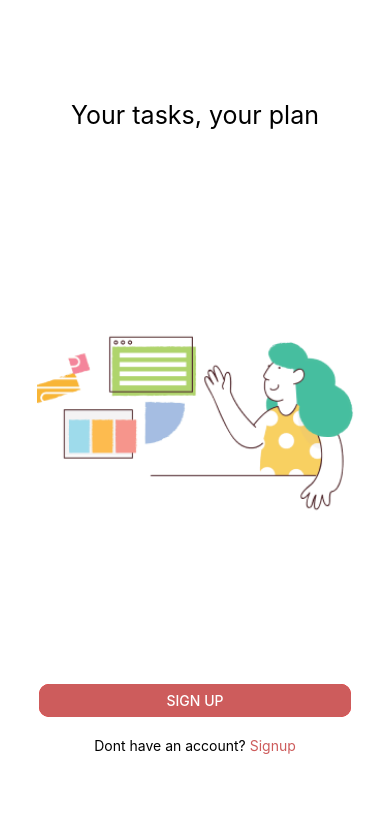
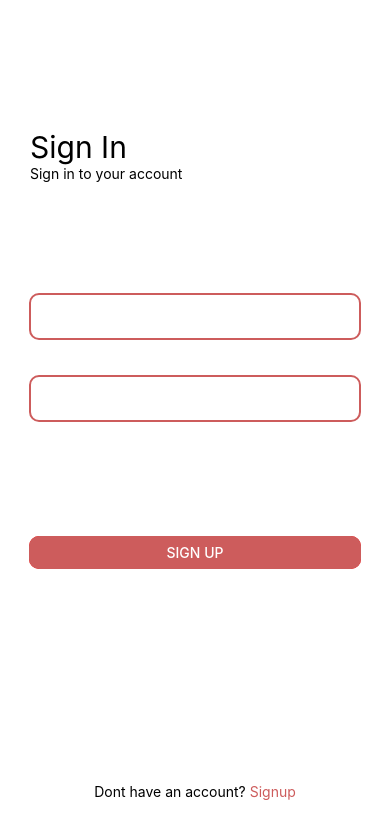
Before and after one commit to ChaavieNandakishor/task-manager-app, a React Native app: screen / in a window 390 px wide. Shown: the top 838 px of the page. Built offline with nearby package versions, Linux system fonts and the light colour scheme.

Commit message:
added:sign in page

```diff
--- a/App.js
+++ b/App.js
@@ -1,62 +1,12 @@
 import { StatusBar } from "expo-status-bar";
-import {
-  Button,
-  Image,
-  Pressable,
-  StyleSheet,
-  Text,
-  TouchableHighlight,
-  View,
-} from "react-native";
-import welcomeImage from "./assets/images/welcome.png";
+import Welcome from "./src/components/screens/Welcome";
+import Signin from "./src/components/screens/Signin";
 
 export default function App() {
   return (
-    <View style={styles.container}>
-      <StatusBar style="auto" />
-      <View style={{ paddingTop: 100, alignItems: "center" }}>
-        <Text style={{ fontSize: 25 }}>Your tasks, your plan</Text>
-      </View>
-      <View style={{ alignItems: "center" }}>
-        <Image source={welcomeImage} style={{ height: 250 }} />
-      </View>
-      <View
-        style={{
-          justifyContent: "space-around",
-          gap: 20,
-          display: "flex",
-          alignItems: "center",
-          paddingBottom: 90,
-        }}
-      >
-        <Pressable
-          style={{
-            width: "80%",
-            backgroundColor: "red",
-            borderRadius: 10,
-            overflow: "hidden",
-          }}
-        >
-          <Button color="#CD5C5C" title="Sign up" />
-        </Pressable>
-        <View style={{ display: "flex", flexDirection: "row" }}>
-          <Text>Dont have an account? </Text>
-          <Text style={{ color: "#CD5C5C" }}>Signup</Text>
-        </View>
-      </View>
-    </View>
+    <>
+    <StatusBar style="auto" />
+      <Signin />
+    </>
   );
 }
-
-const styles = StyleSheet.create({
-  container: {
-    flex: 1,
-    backgroundColor: "#fff",
-    justifyContent: "space-between",
-  },
-  redBorder: {
-    borderWidth: 2,
-    borderColor: "blue",
-    borderRadius: 10,
-  },
-});
--- /dev/null
+++ b/src/components/screens/Signin.jsx
@@ -0,0 +1,99 @@
+import React from "react";
+import {
+  Button,
+  Pressable,
+  StyleSheet,
+  Text,
+  TextInput,
+  View,
+} from "react-native";
+
+export default function Signin() {
+  return (
+    <View style={styles.container}>
+      <View
+        style={{
+          flex: 1,
+        }}
+      >
+        <View style={{ flex: 1, justifyContent: "center" }}>
+          <Text style={{ fontSize: 30, paddingLeft: 30, paddingTop: 100 }}>
+            Sign In
+          </Text>
+          <Text style={{ fontSize: 14, paddingLeft: 30 }}>
+            Sign in to your account
+          </Text>
+        </View>
+        <View style={styles.textInputContainer}>
+          <TextInput style={styles.textInput} />
+          <TextInput style={styles.textInput} />
+        </View>
+      </View>
+      <View
+        style={{
+          flex: 1,
+        }}
+      >
+        <View
+          style={{
+            flex: 1,
+            justifyContent: "center",
+            alignItems: "center",
+          }}
+        >
+          <Pressable style={styles.pressable}>
+            <Button color="#CD5C5C" title="Sign up" />
+          </Pressable>
+        </View>
+        <View
+          style={{
+            flex: 1,
+          }}
+        >
+          <View
+            style={{
+              marginTop: 150,
+              flexDirection: "row",
+              justifyContent: "center",
+            }}
+          >
+            <Text>Dont have an account? </Text>
+            <Text style={{ color: "#CD5C5C" }}>Signup</Text>
+          </View>
+        </View>
+      </View>
+    </View>
+  );
+}
+
+const styles = StyleSheet.create({
+  container: {
+    flex: 1,
+  },
+  redBorder: {
+    borderWidth: 2,
+    borderColor: "blue",
+    borderRadius: 10,
+  },
+  textInput: {
+    borderWidth: 2,
+    borderColor: "#CD5C5C",
+    borderRadius: 10,
+    height: 47,
+    width: "85%",
+  },
+  pressable: {
+    width: "85%",
+    backgroundColor: "red",
+    borderRadius: 10,
+    marginTop: 50,
+    overflow: "hidden",
+  },
+  textInputContainer: {
+    flex: 1,
+    alignItems: "center",
+    justifyContent: "flex-end",
+    display: "flex",
+    gap: 35,
+  },
+});
--- a/src/components/screens/Welcome.jsx
+++ b/src/components/screens/Welcome.jsx
@@ -0,0 +1,65 @@
+import React from "react";
+import welcomeImage from "../../../assets/images/welcome.png";
+import { StatusBar } from "expo-status-bar";
+import {
+  Button,
+  Image,
+  Pressable,
+  StyleSheet,
+  Text,
+  TouchableHighlight,
+  View,
+} from "react-native";
+
+export default function Welcome() {
+  return (
+    <View style={styles.container}>
+
+      <View style={{ paddingTop: 100, alignItems: "center" }}>
+        <Text style={{ fontSize: 28, color: "#CD5C5C" }}>
+          Your tasks, your plan
+        </Text>
+      </View>
+      <View style={{ alignItems: "center" }}>
+        <Image source={welcomeImage} style={{ height: 270 }} />
+      </View>
+      <View
+        style={{
+          justifyContent: "space-around",
+          gap: 30,
+          display: "flex",
+          alignItems: "center",
+          paddingBottom: 90,
+        }}
+      >
+        <Pressable
+          style={{
+            width: "80%",
+            backgroundColor: "red",
+            borderRadius: 10,
+            overflow: "hidden",
+          }}
+        >
+          <Button color="#CD5C5C" title="Sign up" />
+        </Pressable>
+        <View style={{ display: "flex", flexDirection: "row" }}>
+          <Text>Dont have an account? </Text>
+          <Text style={{ color: "#CD5C5C" }}>Signup</Text>
+        </View>
+      </View>
+    </View>
+  );
+}
+
+const styles = StyleSheet.create({
+  container: {
+    flex: 1,
+    backgroundColor: "#fff",
+    justifyContent: "space-between",
+  },
+  redBorder: {
+    borderWidth: 2,
+    borderColor: "blue",
+    borderRadius: 10,
+  },
+});
```
